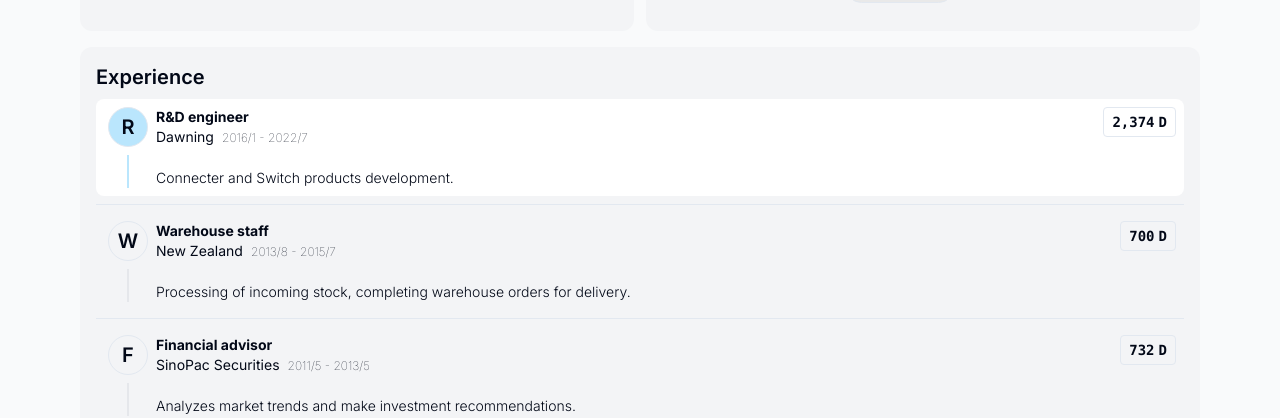
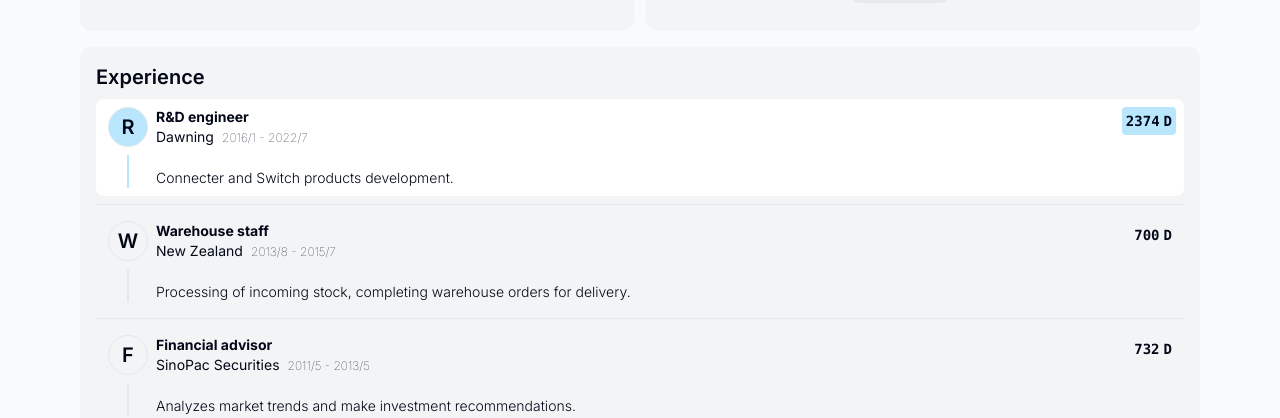
Before and after one commit to Cyishen/cyi-portfolio-2024v2-, a Next.js app: page / in a window 1280 px wide. Shown: the part 2465-2883 px from the top of the page. Built offline with nearby package versions, Linux system fonts and the light colour scheme.

Commit message:
canceled about animate day

```diff
--- a/src/components/about/Experience.tsx
+++ b/src/components/about/Experience.tsx
@@ -1,9 +1,7 @@
 "use client"
 
 import { calculateDaysBetween } from "@/lib/aboutTime/Timer"
-import { Fragment, useEffect, useRef, useState } from "react"
-import { useInView } from 'framer-motion';
-import { AnimatedNumber } from "../framer-motion/AnimatedNumber";
+import { Fragment, useState } from "react"
 
 
 const workExperience = [
@@ -36,20 +34,6 @@ const workExperience = [
 const Experience = () => {
   const [hoveredIndex, setHoveredIndex] = useState(0);
 
-  const [values, setValues] = useState(new Array(workExperience.length).fill(0));
-
-  const ref = useRef(null);
-  const isInView = useInView(ref);
-
-
-  useEffect(() => {
-    const days = workExperience.map(item => calculateDaysBetween(item.startDate, item.endDate));
-    if (isInView) {
-      setValues(days);
-    }
-  }, [isInView]);
-
-
   return (
     <div className='col-span-1 md:col-span-1 about-title-type'>
       <h2 className="capitalize">experience</h2>
@@ -81,17 +65,10 @@ const Experience = () => {
                     </p>
                   </div>
 
-                  <div ref={ref} className="absolute top-0 right-0 flex items-center px-2 py-1 border rounded-sm gap-1">
-
-                      <AnimatedNumber
-                        className='font-mono text-sm'
-                        springOptions={{
-                          bounce: 0,
-                          duration: 5000,
-                        }}
-                        value={Number(values[idx])}
-                      />
-
+                  <div className={`absolute top-0 right-0 flex items-center p-1 rounded-sm gap-1 ${hoveredIndex === idx ? 'bg-sky-200' : ''}`}>
+                    <p className='font-mono text-sm'>
+                      {calculateDaysBetween(item.startDate, item.endDate)}
+                    </p>
                     <p className="font-mono text-sm">D</p>
                   </div>
                 </div>
```
